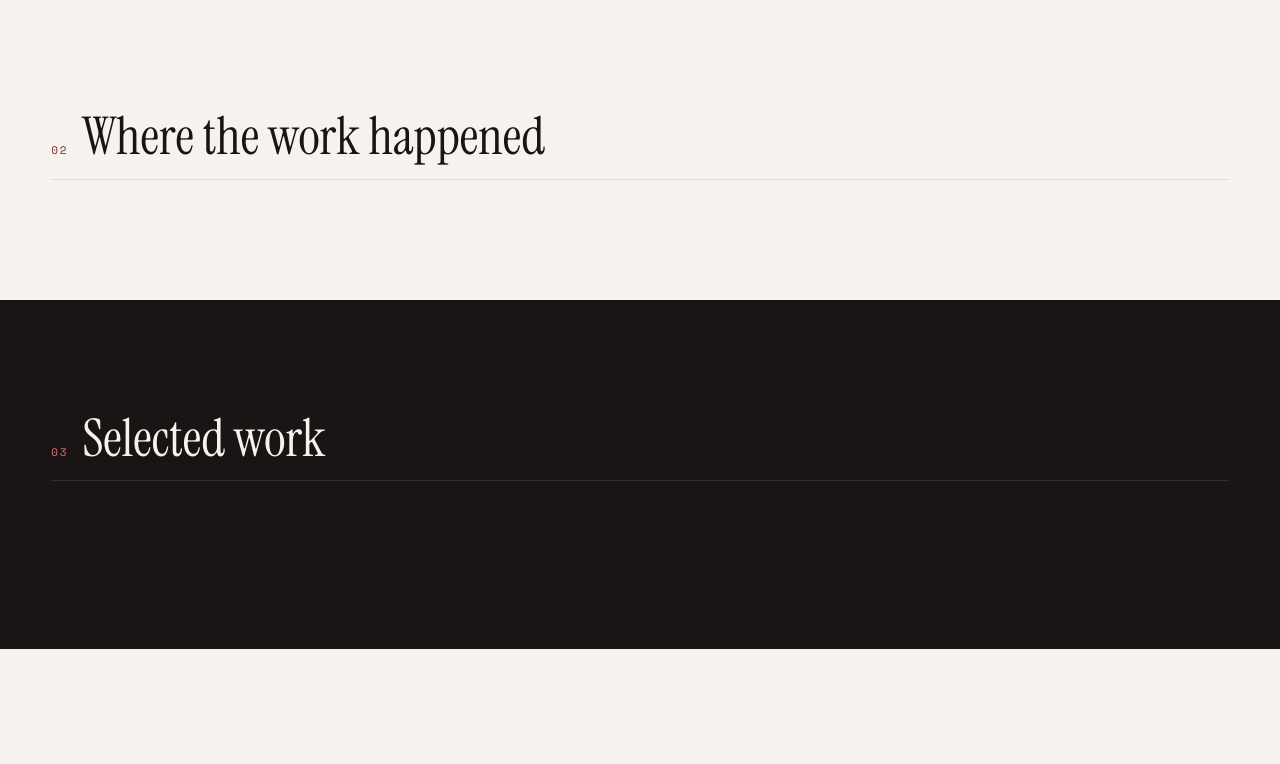
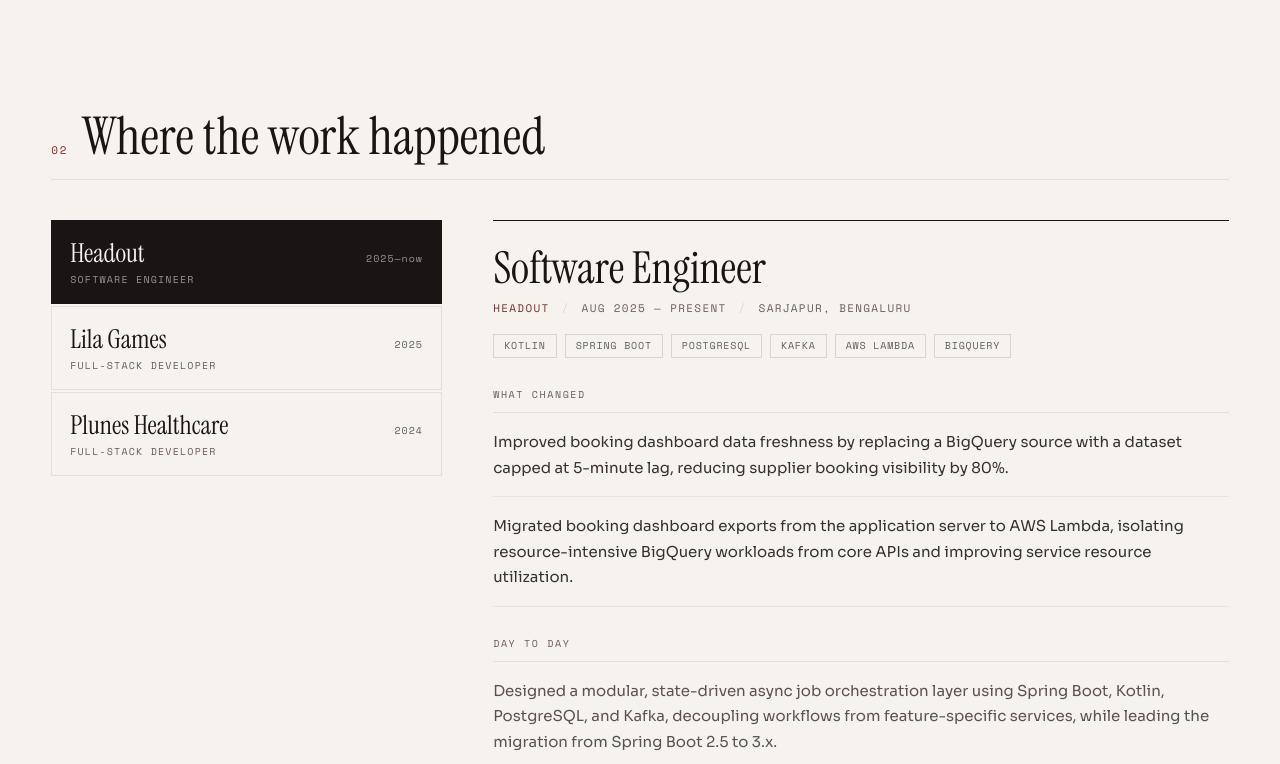
Before and after one commit to mahanshAdtiya/mahansh-portfolio, a Next.js app: page / in a window 1280 px wide. Shown: the part 1335-2099 px from the top of the page. Built offline with nearby package versions, Linux system fonts and the light colour scheme.

Commit message:
add: experience section

```diff
--- a/app/_components/experience.tsx
+++ /dev/null
@@ -1,16 +0,0 @@
-import { SectionHeading } from "./section-heading";
-
-export function Experience() {
-  return (
-    <section
-      id="experience"
-      className="mx-auto max-w-page px-gutter pb-[clamp(56px,10vh,120px)]"
-    >
-      <SectionHeading
-        num="02"
-        title="Where the work happened"
-        className="mb-[clamp(24px,5vh,56px)]"
-      />
-    </section>
-  );
-}
--- /dev/null
+++ b/app/_components/experience/index.tsx
@@ -0,0 +1,28 @@
+import { ROLES } from "@/lib/content";
+import { Reveal } from "../reveal";
+import { SectionHeading } from "../section-heading";
+import { RolePanel } from "./role-panel";
+import { RoleTabLabel } from "./role-tab-label";
+import { RoleTabs } from "./role-tabs";
+
+export function Experience() {
+  return (
+    <section id="experience">
+      <Reveal className="mx-auto max-w-page px-gutter pb-[clamp(56px,10vh,120px)]">
+        <SectionHeading
+          num="02"
+          title="Where the work happened"
+          className="mb-[clamp(24px,5vh,56px)]"
+        />
+
+        <RoleTabs
+          items={ROLES.map((role) => ({
+            id: role.company.toLowerCase().replace(/\s+/g, "-"),
+            label: <RoleTabLabel role={role} />,
+            panel: <RolePanel role={role} />,
+          }))}
+        />
+      </Reveal>
+    </section>
+  );
+}
--- /dev/null
+++ b/app/_components/experience/role-panel.tsx
@@ -0,0 +1,57 @@
+import type { Role } from "@/lib/content";
+
+function Eyebrow({ children }: { children: React.ReactNode }) {
+  return (
+    <h4 className="mt-[clamp(26px,4vh,38px)] border-b border-edge pb-3 font-mono text-eyebrow-sm tracking-[.16em] uppercase text-muted">
+      {children}
+    </h4>
+  );
+}
+
+function Rows({ items, tone }: { items: string[]; tone: string }) {
+  return (
+    <ul className="grid">
+      {items.map((text) => (
+        <li
+          key={text}
+          className={`border-b border-hairline py-4 text-[15px] leading-[1.7] ${tone}`}
+        >
+          {text}
+        </li>
+      ))}
+    </ul>
+  );
+}
+
+export function RolePanel({ role }: { role: Role }) {
+  return (
+    <>
+      <h3>{role.title}</h3>
+
+      <p className="mt-3 flex flex-wrap gap-3 font-mono text-eyebrow tracking-[.12em] uppercase text-muted">
+        <span className="text-accent">{role.company}</span>
+        <span className="text-edge-strong">/</span>
+        <span>{role.dates}</span>
+        <span className="text-edge-strong">/</span>
+        <span>{role.place}</span>
+      </p>
+
+      <ul className="mt-5 flex flex-wrap gap-2">
+        {role.tech.map((label) => (
+          <li
+            key={label}
+            className="border border-edge-strong px-2.5 py-1.5 font-mono text-eyebrow-sm tracking-[.08em] uppercase text-muted"
+          >
+            {label}
+          </li>
+        ))}
+      </ul>
+
+      <Eyebrow>What changed</Eyebrow>
+      <Rows items={role.changed} tone="text-faint" />
+
+      <Eyebrow>Day to day</Eyebrow>
+      <Rows items={role.daily} tone="text-body" />
+    </>
+  );
+}
--- /dev/null
+++ b/app/_components/experience/role-tab-label.tsx
@@ -0,0 +1,20 @@
+import type { Role } from "@/lib/content";
+
+/** Server-rendered contents of a tab button. */
+export function RoleTabLabel({ role }: { role: Role }) {
+  return (
+    <>
+      <span className="block">
+        <span className="block font-display text-[clamp(20px,2.4vw,26px)] leading-[1.15]">
+          {role.company}
+        </span>
+        <span className="mt-1.5 block font-mono text-eyebrow-sm tracking-[.12em] uppercase text-muted">
+          {role.title}
+        </span>
+      </span>
+      <span className="font-mono text-eyebrow-sm whitespace-nowrap text-muted">
+        {role.years}
+      </span>
+    </>
+  );
+}
--- /dev/null
+++ b/app/_components/experience/role-tabs.tsx
@@ -0,0 +1,91 @@
+"use client";
+
+import { Fragment, useEffect, useLayoutEffect, useState } from "react";
+
+const useIsomorphicLayoutEffect =
+  typeof window !== "undefined" ? useLayoutEffect : useEffect;
+
+const DESKTOP = "(min-width: 64rem)";
+
+type RoleTabsProps = {
+  items: {
+    id: string;
+    label: React.ReactNode;
+    panel: React.ReactNode;
+  }[];
+};
+
+export function RoleTabs({ items }: RoleTabsProps) {
+  const [open, setOpen] = useState<number | null>(null);
+
+  /**
+   * The one place a media query genuinely has to be in JavaScript: which
+   * panel starts open is state, not layout, and CSS cannot set state.
+   * Mobile opens collapsed like an accordion; desktop needs a panel in the
+   * second column or half the section is empty on arrival.
+   *
+   * useLayoutEffect, so the desktop panel is open before the first paint
+   * rather than popping in after it. The layout itself is still pure CSS —
+   * only the starting value depends on width.
+   */
+  useIsomorphicLayoutEffect(() => {
+    const query = window.matchMedia(DESKTOP);
+
+    // Desktop always keeps one role open, or the second column sits empty.
+    // Mobile starts fully collapsed, like the design's accordion. Re-run on
+    // change so resizing or rotating into desktop opens the first role.
+    const sync = () =>
+      setOpen((current) => (query.matches && current === null ? 0 : current));
+
+    sync();
+    query.addEventListener("change", sync);
+    return () => query.removeEventListener("change", sync);
+  }, []);
+
+  // Clicking the open role collapses it — but only where collapsing makes
+  // sense. On desktop that would blank the panel column, so it stays open.
+  function handleClick(index: number) {
+    const isDesktop = window.matchMedia(DESKTOP).matches;
+    setOpen((current) => (current === index && !isDesktop ? null : index));
+  }
+
+  return (
+    <div className="grid items-start gap-0.5 lg:grid-cols-[minmax(240px,0.85fr)_minmax(0,1.6fr)] lg:grid-rows-[auto_auto_auto_1fr] lg:gap-x-[clamp(24px,4vw,64px)]">
+      {items.map((item, i) => {
+        const on = i === open;
+
+        return (
+          <Fragment key={item.id}>
+            <button
+              type="button"
+              aria-expanded={on}
+              aria-controls={`role-panel-${item.id}`}
+              onClick={() => handleClick(i)}
+              data-theme={on ? "dark" : undefined}
+              className={`flex min-h-11 items-baseline justify-between gap-3.5 border bg-page p-[18px] text-left text-heading transition-[background-color,border-color] lg:col-start-1 lg:self-start ${
+                on ? "border-page" : "border-edge"
+              }`}
+            >
+              {item.label}
+            </button>
+
+            <div
+              id={`role-panel-${item.id}`}
+              inert={!on}
+              aria-hidden={!on}
+              className={`grid transition-[grid-template-rows,opacity] duration-[420ms] ease-[cubic-bezier(.16,.84,.24,1)] lg:col-start-2 lg:row-start-1 lg:row-span-4 lg:self-start ${
+                on ? "grid-rows-[1fr] opacity-100" : "grid-rows-[0fr] opacity-0"
+              }`}
+            >
+              <div className="overflow-hidden">
+                <div className="pt-[clamp(22px,3vh,32px)] lg:border-t lg:border-heading">
+                  {item.panel}
+                </div>
+              </div>
+            </div>
+          </Fragment>
+        );
+      })}
+    </div>
+  );
+}
```
Also changed, not shown: app/_components/section-heading.tsx (+0 -7 lines).
